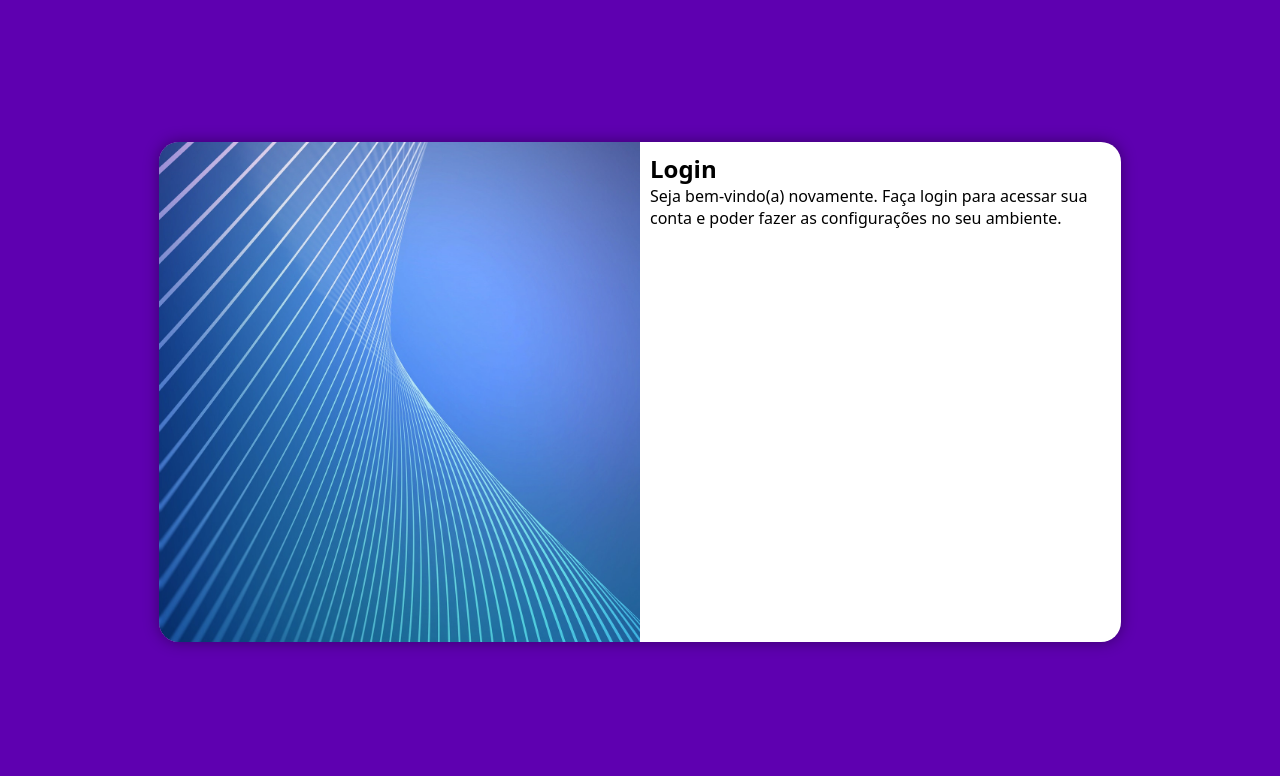
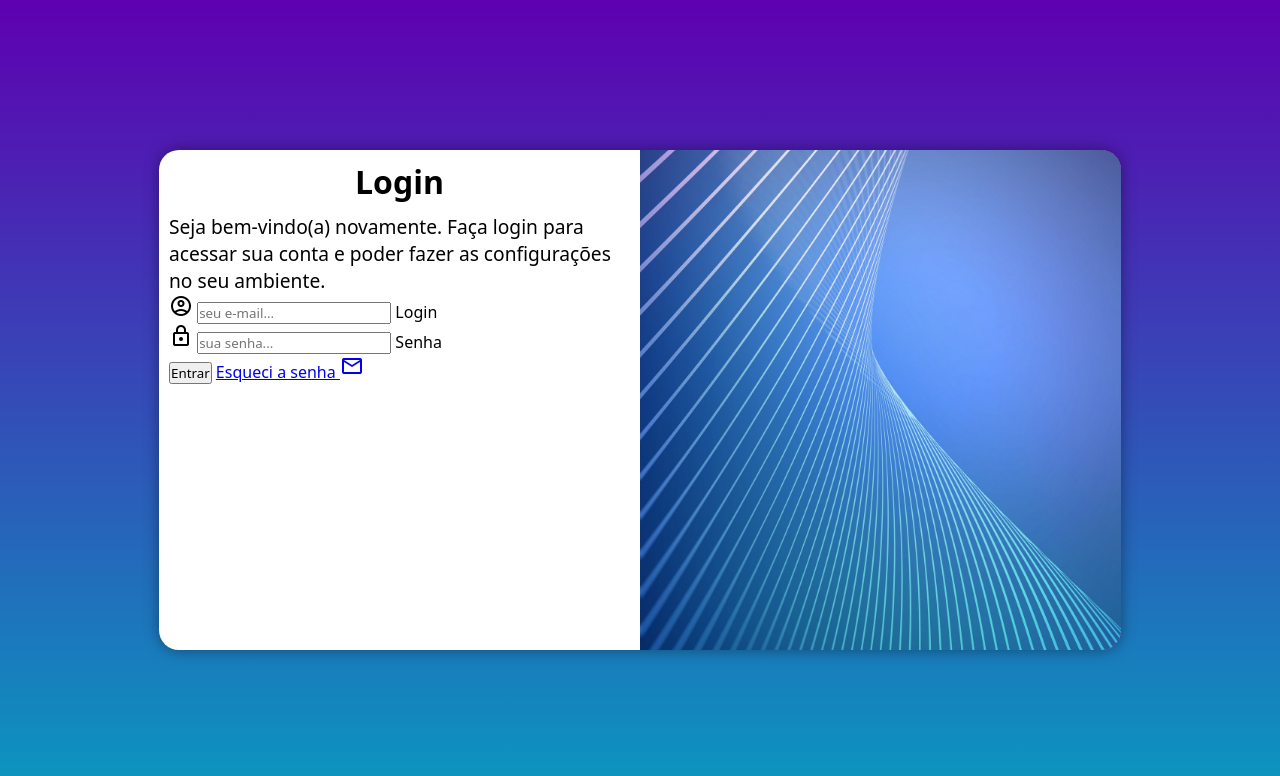
Before and after one commit to raphaelrrrezende/projeto-login, a plain HTML site: page index.html in a window 1280 px wide. Drawn offline with nearby package versions, Linux system fonts and the light colour scheme.

Commit message:
Formulário projeto-login

```diff
--- a/estilos/media-query.css
+++ b/estilos/media-query.css
@@ -24,21 +24,41 @@
         float: right;
         width: 70%;
     }
+
+    div#formulario > h1 {
+        font-size: 1.5em;
+    }
+
+    div#formulario > p {
+        font-size: 1em;
+    }
 }
 
 @media screen and (min-width: 992px) {
+    body {
+        background-image: linear-gradient(to top, var(--cor1), var(--cor2));
+    }
+
     section#login {
         width: 962px;
     }
 
     section#login > div#imagem {
-        float: left;
+        float: right;
         width: 50%;
         height: 100%;
     }
 
     section#login > div#formulario {
-        float: right;
+        float: left;
         width: 50%;
     }
+
+    div#formulario > h1 {
+        font-size: 2em;
+    }
+
+    div#formulario > p {
+        font-size: 1.2em;
+    }
 }
--- a/estilos/style.css
+++ b/estilos/style.css
@@ -21,7 +21,7 @@ body, html {
 main {
     position: relative;
     width: 100vw;
-    height: 98vh;
+    height: 100vh;
 }
 
 section#login {
@@ -51,3 +51,12 @@ section#login > div#formulario {
     display: block;
     padding: 10px;
 }
+
+div#formulario > h1 {
+    text-align: center;
+    margin-bottom: 10px;
+}
+
+div#formulario > p {
+    font-size: 0.8em;
+}
--- a/index.html
+++ b/index.html
@@ -4,6 +4,7 @@
     <meta charset="UTF-8">
     <meta http-equiv="X-UA-Compatible" content="IE=edge">
     <meta name="viewport" content="width=device-width, initial-scale=1.0">
+    <link href="https://fonts.googleapis.com/css2?family=Material+Symbols+Outlined" rel="stylesheet"/>
     <link rel="stylesheet" href="estilos/style.css">
     <link rel="stylesheet" href="estilos/media-query.css">
     <title>Login</title>
@@ -19,8 +20,23 @@
                 <h1>Login</h1>
                 <p>Seja bem-vindo(a) novamente. Faça login para acessar sua conta e poder fazer as configurações no seu ambiente.</p>
 
-                <form action="login.php" method="post">
+                <form action="login.php" method="post" autocomplete="on">
+                    <div class="campo">
+                        <span class="material-symbols-outlined">account_circle</span>
+                        <input type="email" name="login" id="ilogin" placeholder="seu e-mail..." autocomplete="email" size="19" maxlength="50" required>
+                        <label for="ilogin">Login</label>
+                    </div>
 
+                    <div class="campo">
+                        <span class="material-symbols-outlined">lock</span>
+                        <input type="password" name="senha" id="isenha" placeholder="sua senha..." autocomplete="current-password" size="19" minlength="8" maxlength="20" required>
+                        <label for="isenha">Senha</label>
+                    </div>
+
+                    <input type="submit" value="Entrar">
+                    <a href="esqueci.html">
+                        Esqueci a senha <span class="material-symbols-outlined">mail</span>
+                    </a>
                 </form>
             </div>
         </section>
```
